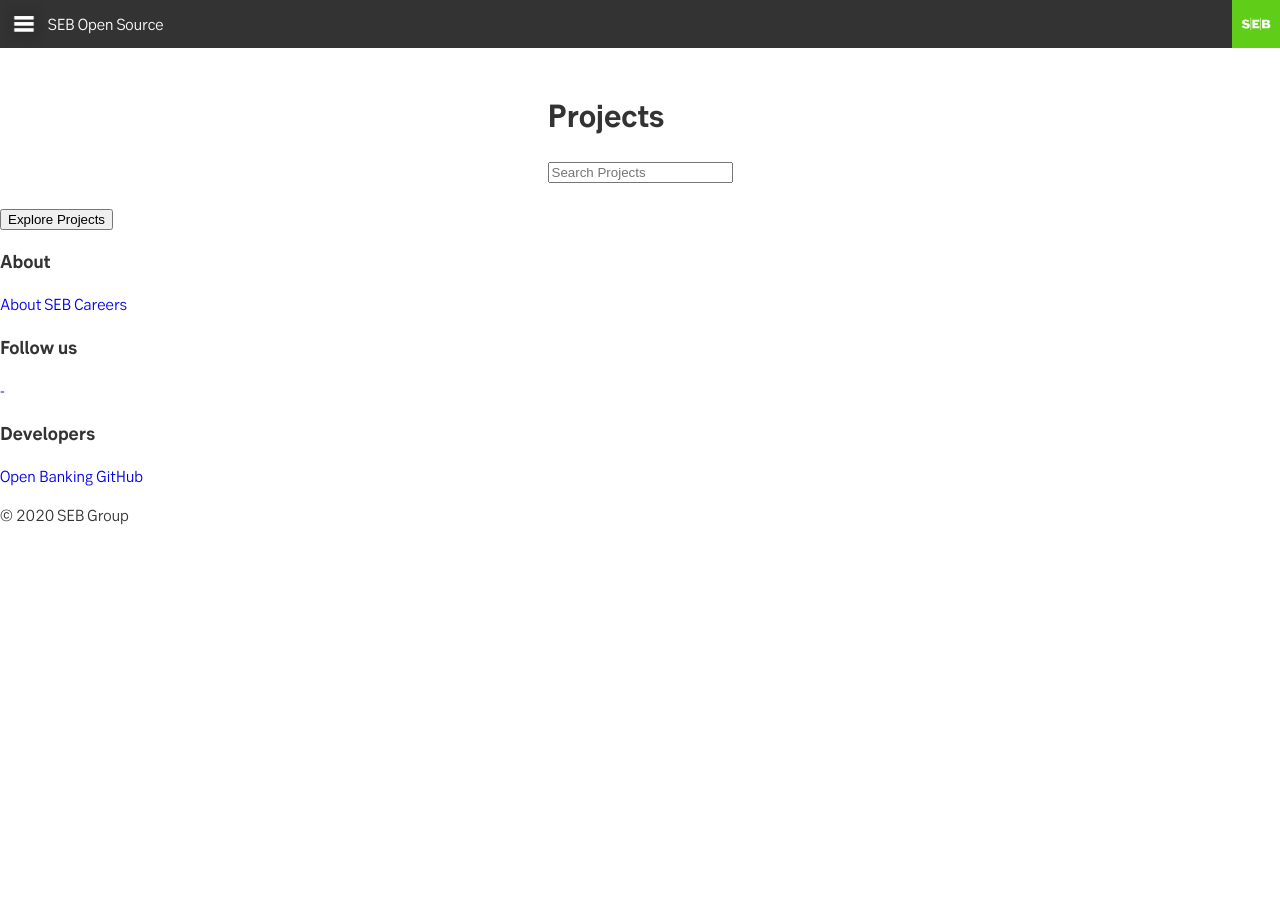
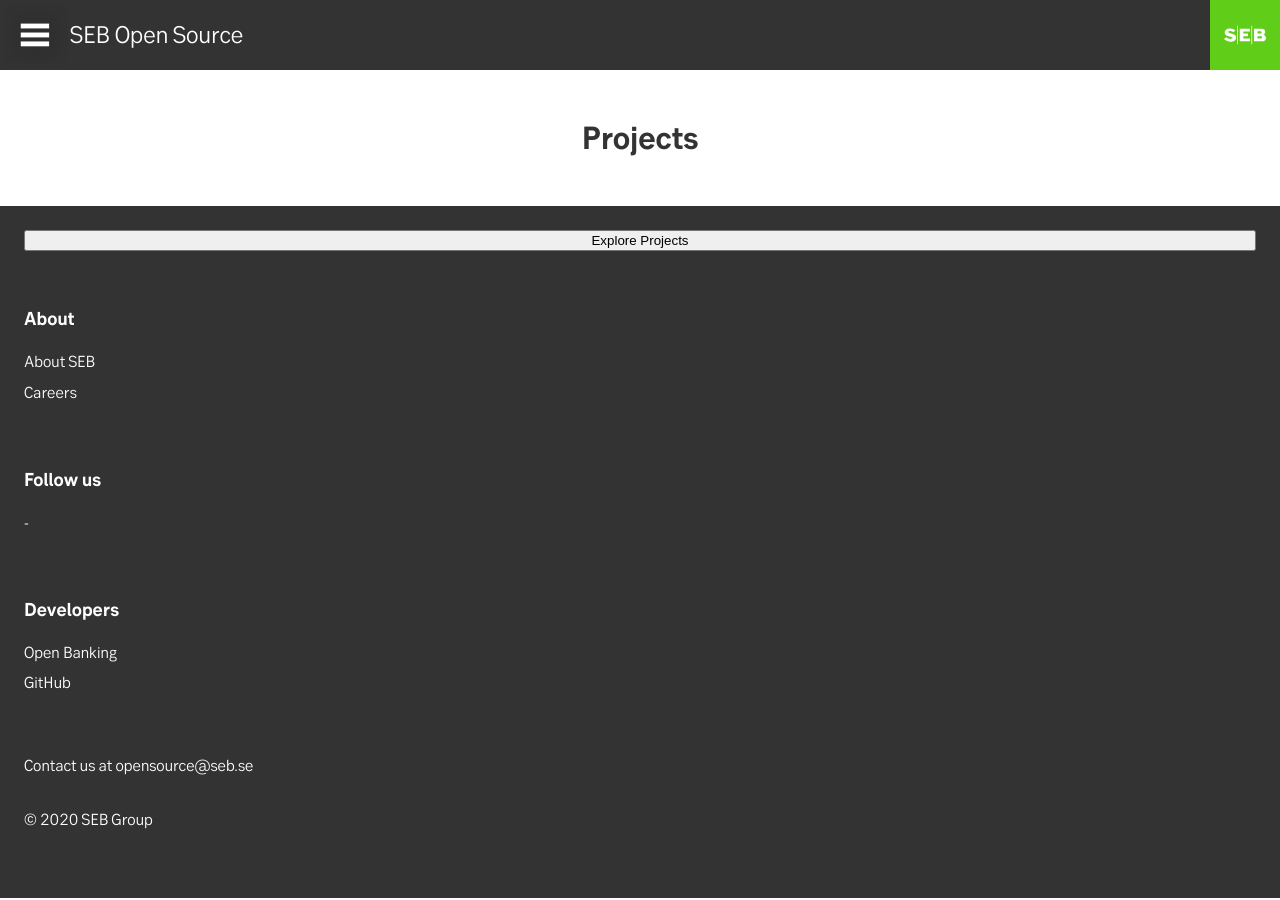
Before and after one commit to seb-oss/sebgroup.github.io, a Jekyll site: the page built from projects.html, in a window 1280 px wide. Built offline with Jekyll 4.4.1, drawn with Linux system fonts in a browser that asks for light colours.

Commit message:
feat: add styling for footer

```diff
--- a/_layouts/default.html
+++ b/_layouts/default.html
@@ -37,37 +37,37 @@
     </div>
 
     <div class="footer">
-        <div class="Grid container">
-            <div class="Grid-cell footer-cell footer-margin">
-                <button onclick="location.href='{{ site.baseurl }}/projects'" type="button" class="Button Button--large">Explore Projects</button>
+        <div class="footer-section">
+            <button onclick="location.href='{{ site.baseurl }}/projects'" type="button">Explore Projects</button>
         </div>
-            <div class="Grid-cell footer-cell footer-margin">
-                <h3 class="xsmall-margin">
+        <div class="footer-section">
+            <h3>
                 About
             </h3>
             <a class="foot-link" href="https://sebgroup.com/about-seb/who-we-are" target="_blank">About SEB</a>
             <a class="foot-link" target="_blank" href="https://sebgroup.com/career">Careers</a>
         </div>
 
-            <div class="Grid-cell footer-cell footer-margin">
-                <h3 class="xsmall-margin">
+        <div class="footer-section">
+            <h3>
                 Follow us
             </h3>
             <a class="foot-link" target="_blank" href="https://www.facebook.com/sebsverige/">-</a>
         </div>
 
-            <div class="Grid-cell footer-cell footer-margin">
-                <h3 class="xsmall-margin">
+        <div class="footer-section">
+            <h3>
                 Developers
             </h3>
             <a class="foot-link" target="_blank" href="https://developer.sebgroup.com/">Open Banking</a>
             <a class="foot-link" target="_blank" href="https://github.com/sebgroup/">GitHub</a>
         </div>
 
-            <div class="Grid-cell footer-cell">
+        <div class="footer-section">
+            <p>Contact us at
+                <a href="mailto:opensource@seb.se">opensource@seb.se</a>
+            </p>
             <p class="foot-link">© 2020 SEB Group</p>
-            </div>
-
         </div>
     </div>
   </body>
--- a/_sass/default.scss
+++ b/_sass/default.scss
@@ -13,7 +13,7 @@
     position: fixed;
     display: flex;
     flex-direction: row;
-    height: 48px;
+    height: $navbar-height;
     width: 100%;
     background: $grey2;
     justify-content: flex-start;
@@ -32,12 +32,12 @@
 }
 
 #seb-logo {
-    height: 48px;
+    height: $navbar-height;
     width: auto;
 }
 
 #hamburger-icon {
-    height: 48px;
+    height: $navbar-height;
     width: auto;
 }
 
@@ -47,12 +47,17 @@
     justify-content: center;
     align-items: flex-start;
     flex-grow: 1;
+    font-size: 150%;
 }
 
 ul.nav-menu {
     list-style: none;
     display: flex;
     flex-direction: row;
+}
+
+.nav-list-item .nav-link {
+    font-size: 130%;
 }
 
 .nav-link {
@@ -72,7 +77,7 @@
     flex-direction: column;
     z-index: 10;
     position: fixed;
-    top: 48px;
+    top: $navbar-height;
     width: 100%;
     background: $grey2;
     margin: 0;
@@ -89,10 +94,30 @@
 }
 
 .site {
-    margin-top: 48px;
+    margin-top: $navbar-height;
     padding: 24px;
     display: flex;
     flex-direction: column;
     margin-left: auto;
     margin-right: auto;
 }
+
+
+.footer {
+    padding: $spacer-l;
+    background: $grey2;
+
+    h3, a, p {
+        color: white;
+    }
+
+}
+
+.foot-link {
+    margin-bottom: $spacer-xs;
+}
+
+.footer-section {
+    margin-bottom: $spacer-xl;
+    @include flex-vertical;
+}
--- a/_sass/variables.scss
+++ b/_sass/variables.scss
@@ -86,3 +86,4 @@
   display: flex;
   flex-direction: row;
 }
+$navbar-height: 70px;
--- a/projects.html
+++ b/projects.html
@@ -11,10 +11,6 @@
     <div class="Grid container">
         <div id="header-text" class="Grid-cell">
             <h1 class="large-title">Projects</h1>
-            <div class="search-bar">
-                <input class="search-box" type="text" name="search" placeholder="Search Projects" autocomplete="off" />
-                <span class="Icon Icon--search"></span>
-            </div>
         </div>
     </div>
 
```
Lines whose indentation alone changed are shown as unchanged.
